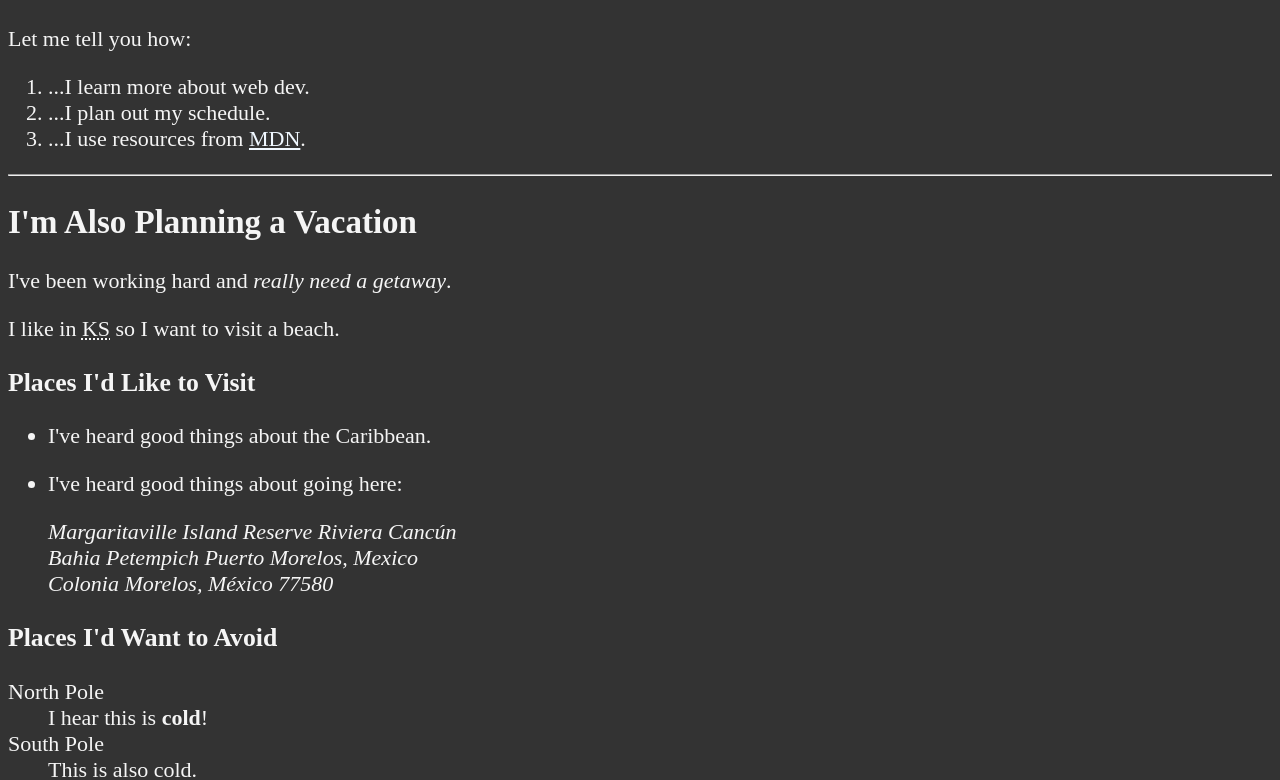
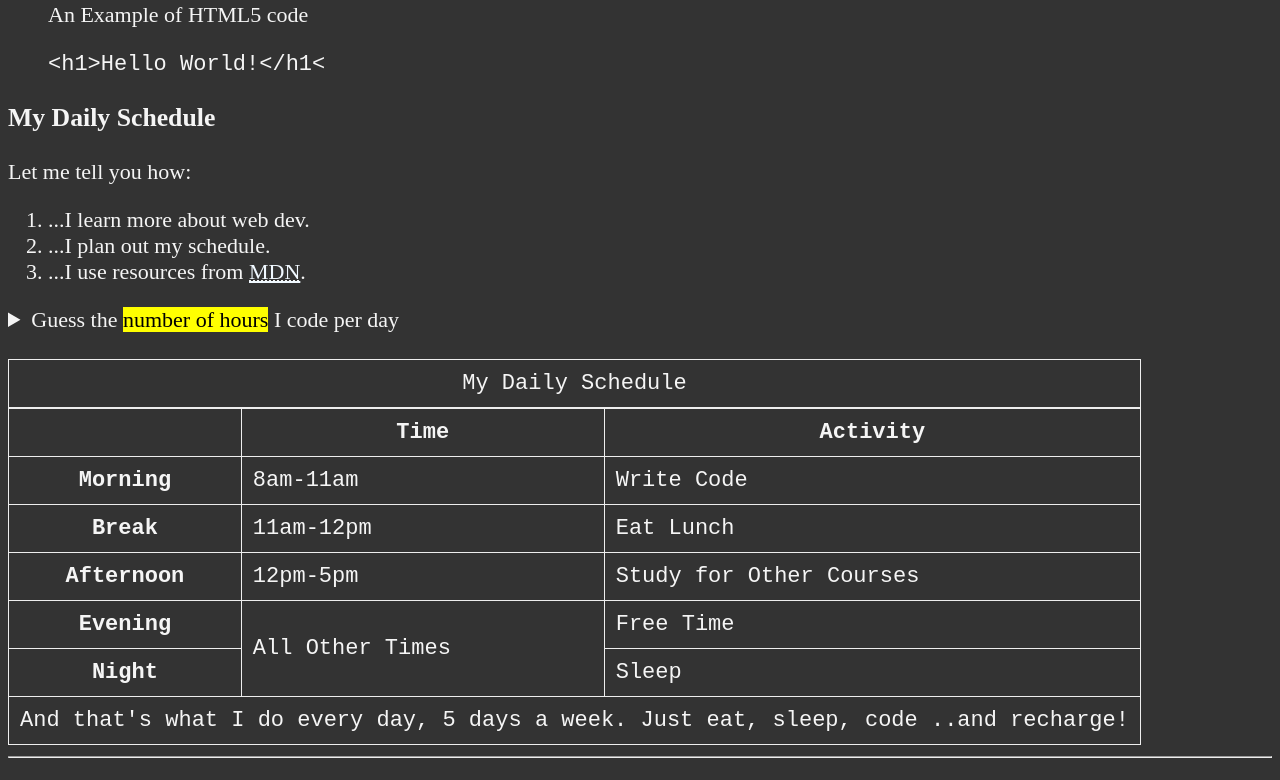
Before and after one commit to victoriakristina/Website, a plain HTML site: page index.html in a window 1280 px wide. Shown: the part 711-1491 px from the top of the page. Drawn offline with Linux system fonts and the light colour scheme.

Commit message:
html update

```diff
--- a/index.html
+++ b/index.html
@@ -11,11 +11,10 @@
         </head>
 
 <body>
-    <h1>My Goals for the Year</h1>
+    <header>
+        <h1>My Goals for the Year</h1>
 
-    <hr>
-
-    <nav>
+    <nav aria-label="primary-navigation">
         <ul>
             <li>
                 <a href="#html">Learning Html</a>
@@ -25,14 +24,25 @@
             </li>
         </ul>
     </nav>
+    </header>
 
     <hr>
 
-    <section id="html">
+    <main>
+    <article id="html">
     <h2>I'm Ready to Learn HTML</h2>
     <p>This is my first web page.</p>
-    <img src="img/html_logo_300x300.jpg" alt="HTML5 Logo" title="I am learning HTML5" width="300">
-
+    <section>
+        <h3>HTML5</h3>
+    <img src="img/html_logo_300x300.jpg" alt="HTML5 Logo" title="I am learning HTML5" width="300" height="300">
+    <figure>
+        <figcaption>An Example of HTML5 code</figcaption>
+        <p>
+            <code>&lt;h1&gt;Hello World!&lt;/h1&lt;</code>
+        </p>
+    </figure>
+    </section>
+    <section>
     <h3>My Daily Schedule</h3>
     <p>Let me tell you how:</p>
         <ol>
@@ -40,18 +50,84 @@
         <li>...I plan out my schedule.</li>
         <li>...I use resources from <abbr title="Mozilla Developer Network"><a href="https://developer.mozilla.org/">MDN</a></abbr>.</li>
         </ol>
+        <aside>
+            <details>
+                <summary>
+                    Guess the <mark>number of hours</mark> I code per day
+                </summary>
+                <p>I start at <time datetime="08:00">8 am</time> and write code for <time datetime="PT3H">3 hours</time> every morning.</p>
+            </details>
+        </aside>
+        <br>
+        <table>
+            <caption>My Daily Schedule</caption>
+            <thead>
+            <tr>
+                <th>&nbsp;</th>
+                <th scope="col">Time</th>
+                <th scope="col">Activity</th>
+            </tr>
+            </thead>
+            <tbody>
+            <tr>
+                <th scope="row">Morning</th>
+                <td>
+                    <time datetime="08:00">8am</time>-<time datetime="11:00">11am</time>
+                </td>
+                <td>Write Code</td>
+            </tr>
+            <tr>
+                <th scope="row">Break</th>
+                <td>
+                    <time datetime="11:00">11am</time>-<time datetime="12:00">12pm</time>
+                </td>
+                <td>Eat Lunch</td>
+            </tr>
+            <tr>
+                <th scope="row">Afternoon</th>
+                <td>
+                    <time datetime="12:00">12pm</time>-<time datetime="17:00">5pm</time>
+                </td>
+                <td>Study for Other Courses</td>
+            </tr>
+            <tr>
+                <th scope="row">Evening</th>
+                <td rowspan="2">All Other Times</td>
+                <td>Free Time</td>
+            </tr>
+            <tr>
+                <th scope="row">Night</th>
+                <td>Sleep</td>
+            </tr>
+        </tbody>
+        <tfoot>
+            <tr>
+                <td colspan="3">And that's what I do every day, 5 days a week. Just eat, sleep, code ..and recharge!</td>
+
+            </tr>
+        </tfoot>
+        </table>
     </section>
+    </article>
 
     <hr>
 
-    <section id="vacation">
+    <article id="vacation">
     <h2>I'm Also Planning a Vacation</h2>
     <p>I've been working hard and <em>really need a getaway</em>.</p>
     <p>I like in <abbr title="Kansas">KS</abbr> so I want to visit a beach.</p>
 
+    <section>
     <h3>Places I'd Like to Visit</h3>
     <ul>
-    <li><p>I've heard good things about the Caribbean.</p></li>
+    <li><p>I've heard good things about the Caribbean.</p>
+        <figure>
+            <img src="img/carribean.jpg" alt="Carribean Beach" title="I want to visit a Carribbean beach." loading="lazy" width="400">
+            <figcaption>
+              Carribean Beach Getaway
+            </figcaption>
+        </figure>
+    </li>
     <li><p>I've heard good things about going here:</p>
     <address>
         Margaritaville Island Reserve Riviera
@@ -59,9 +135,18 @@
         Bahia Petempich Puerto Morelos,
         Mexico<br>
         Colonia Morelos, México 77580
-    </address></li>
+    </address>
+    <figure>
+        <img src="img/vacation.jpg" alt="Cancun Vacation" title="It's 5 o'Clock Somewhere!" loading="lazy" width="400" height="267">
+        <figcaption>
+            A Caribbean Vacation Image
+        </figcaption>
+    </figure>
+</li>
 </ul>
+</section>
     <!-- TODO: Add more places -->
+    <section>
     <h3>Places I'd Want to Avoid</h3>
     <dl>
         <dt>North Pole</dt>
@@ -74,11 +159,16 @@
         <dd>These are also cold.</dd>
     </dl>
 </section>
-
+</article>
+</main>
     <hr>
-    &lt;&lt;&lt; &copy; <a href="about.html">Victoria Kristina</a> &gt;&gt;&gt;
+    <footer>
+        <p>
+        &lt;&lt;&lt; &copy; <a href="about.html">Victoria Kristina</a> &gt;&gt;&gt;
+        </p>
     <p>
         <a href="#">Back to Top</a>
     </p>
+    </footer>
 </body>
 </html>
--- a/main.css
+++ b/main.css
@@ -18,3 +18,10 @@ body {
     a:hover, a:active {
         color: #eee;
     }
+
+    table, tr, th, td, caption {
+        border: 1px solid #eee;
+        font-family: 'Courier New', Courier, monospace;
+        border-collapse: collapse;
+        padding: 0.5rem;
+    }
```
